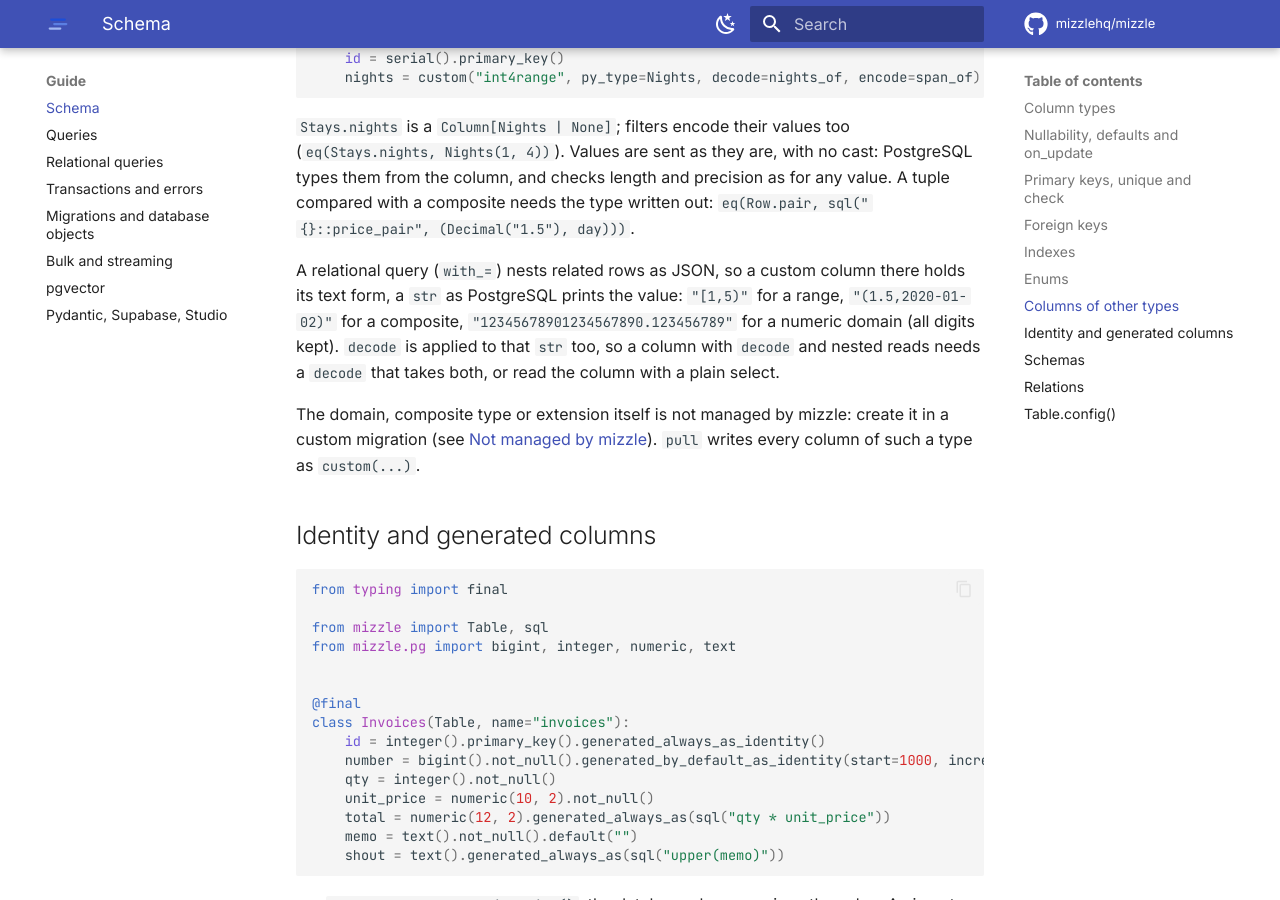
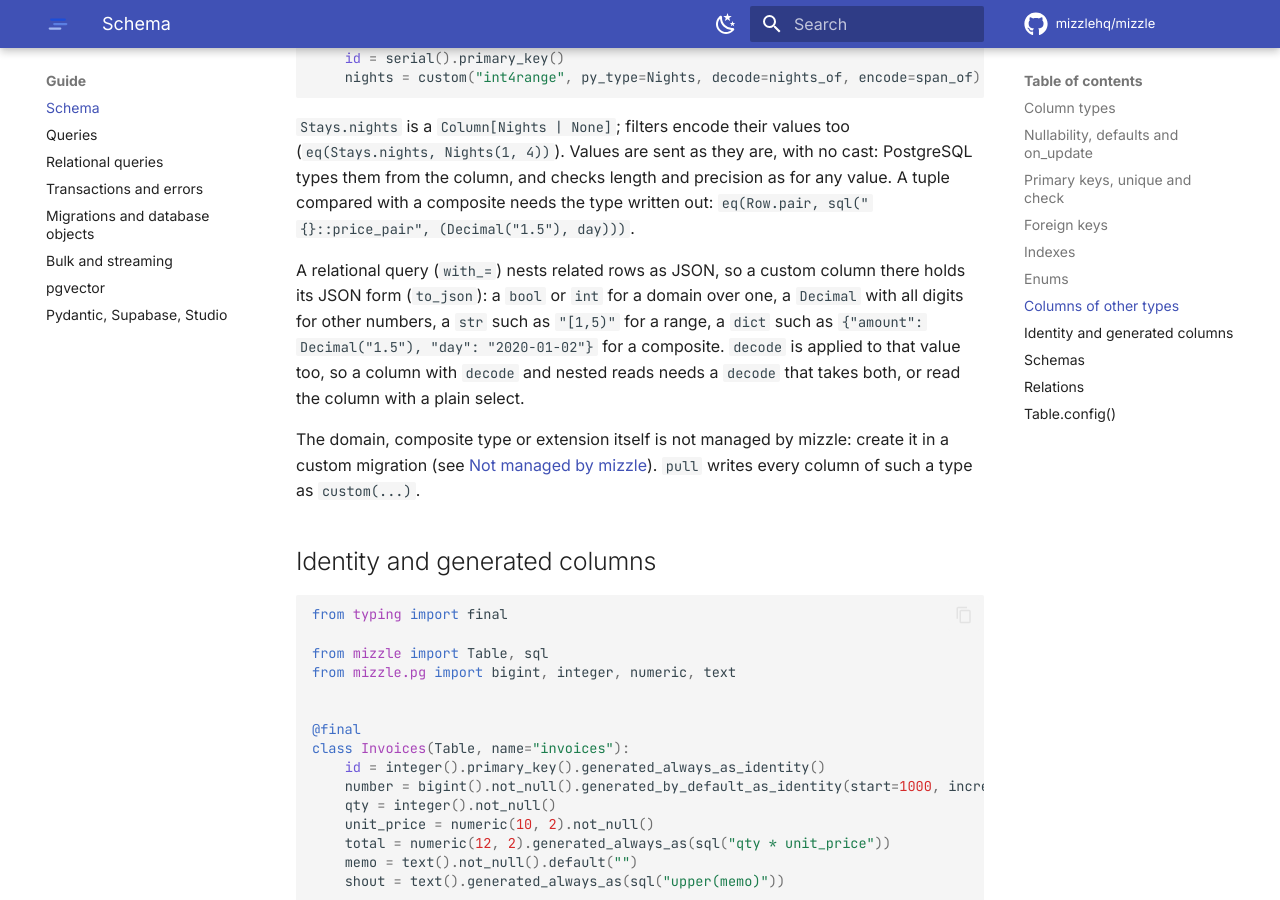
Before and after one commit to mizzlehq/mizzle, an MkDocs documentation site: the page built from docs/guide/schema.md, in a window 1280 px wide and 900 px high, scrolled down 8076 px. Built offline with MkDocs 1.6.1 and Material for MkDocs 9.7.7, drawn with Linux system fonts in a browser that asks for light colours; comment, search, counter and statistics services are not loaded.

Commit message:
fix: nest custom() values in their JSON form with exact numbers (Q9-2)
The text form made a boolean domain 'false' (truthy) and an int domain '5' even with
py_type=bool/int. Nested values are to_json() text again, parsed with Decimal for
non-integer numbers, so R8-1 (numeric domain digits) stays fixed.

```diff
--- a/docs/guide/schema.md
+++ b/docs/guide/schema.md
@@ -351,10 +351,11 @@ compared with a composite needs the type written out:
 `eq(Row.pair, sql("{}::price_pair", (Decimal("1.5"), day)))`.
 
 A relational query (`with_=`) nests related rows as JSON, so a custom column there holds
-its text form, a `str` as PostgreSQL prints the value: `"[1,5)"` for a range,
-`"(1.5,2020-01-02)"` for a composite, `"12345678901234567890.123456789"` for a numeric
-domain (all digits kept). `decode` is applied to that `str` too, so a column with `decode`
-and nested reads needs a `decode` that takes both, or read the column with a plain select.
+its JSON form (`to_json`): a `bool` or `int` for a domain over one, a `Decimal` with all
+digits for other numbers, a `str` such as `"[1,5)"` for a range, a `dict` such as
+`{"amount": Decimal("1.5"), "day": "2020-01-02"}` for a composite. `decode` is applied to
+that value too, so a column with `decode` and nested reads needs a `decode` that takes
+both, or read the column with a plain select.
 
 The domain, composite type or extension itself is not managed by mizzle: create it in a
 custom migration (see [Not managed by mizzle](migrations.md#not-managed-by-mizzle)).
```
Also changed, not shown: CHANGELOG.md (+2 -1 lines), 3 other files.
